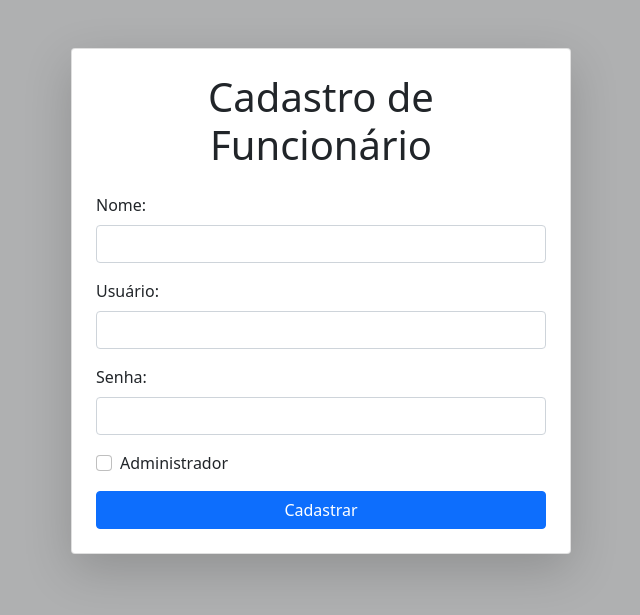
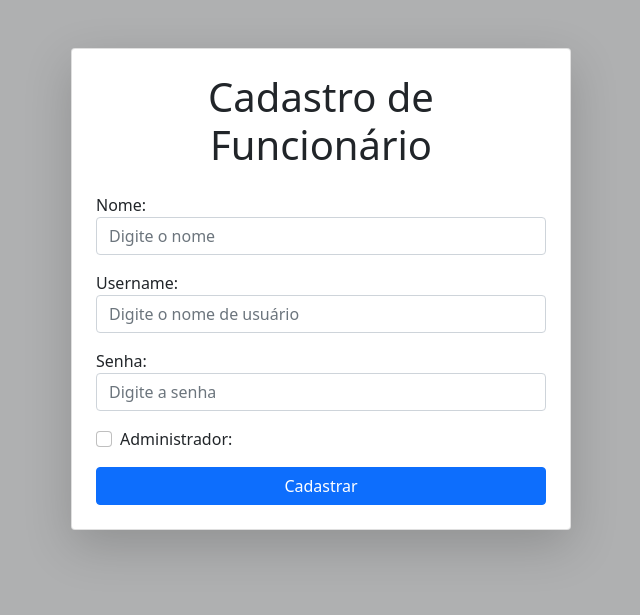
Before and after one commit to rodrigotmo/fullstack1-hotel-manager, a Django app: page /funcionarios/cadastro in a window 1280 px wide. Shown: the part 72-687 px from the top of the page, without its empty margins (319-959 px from the left). Run offline with Django 5.2, Linux system fonts and the light colour scheme; a user stored in the database is signed in; some libraries are stand-ins or nearby versions.

Commit message:
Adicionando django forms no cadastro de funcionario

```diff
--- /dev/null
+++ b/funcionarios/forms.py
@@ -0,0 +1,25 @@
+# forms.py
+from django import forms
+from django.contrib.auth.forms import UserCreationForm
+from .models import Funcionario  # ou use get_user_model() se for customizado
+
+class FuncionarioForm(forms.ModelForm):
+    senha = forms.CharField(
+        label='Senha',
+        required=False,
+        widget=forms.PasswordInput(attrs={'class': 'form-control', 'placeholder': 'Digite a senha'})
+    )
+    administrador = forms.BooleanField(
+        label='Administrador',
+        required=False,
+        widget=forms.CheckboxInput(attrs={'class': 'form-check-input'})
+    )
+
+    class Meta:
+        model = Funcionario
+        fields = ['nome', 'username', 'senha', 'administrador']
+
+        widgets = {
+            'nome': forms.TextInput(attrs={'class': 'form-control', 'placeholder': 'Digite o nome'}),
+            'username': forms.TextInput(attrs={'class': 'form-control', 'placeholder': 'Digite o nome de usuário'}),
+        }
--- a/funcionarios/templates/funcionario/cadastro.html
+++ b/funcionarios/templates/funcionario/cadastro.html
@@ -4,30 +4,36 @@
 <div class="container mt-5">
     <div class="card shadow-lg p-4" style="max-width: 500px; width: 100%; margin: 0 auto;">
 
-        <form action="{% if funcionario %}{% url 'editar_funcionario' funcionario.id %}{% else %}{% url 'cadastrar_funcionario' %}{% endif %}" method="post">
+        <form method="post" action="{% if funcionario %}{% url 'editar_funcionario' funcionario.id %}{% else %}{% url 'cadastrar_funcionario' %}{% endif %}">
             {% csrf_token %}
             <h1 class="text-center mb-4">
                 {% if funcionario %}Edição de Funcionário{% else %}Cadastro de Funcionário{% endif %}
             </h1>
 
+            {{ form.non_field_errors }}
+
             <div class="mb-3">
-                <label for="nome" class="form-label">Nome:</label>
-                <input type="text" id="nome" name="nome" class="form-control" value="{% if funcionario %}{{ funcionario.nome }}{% endif %}" required>
+                {{ form.nome.label_tag }}
+                {{ form.nome }}
+                {{ form.nome.errors }}
             </div>
 
             <div class="mb-3">
-                <label for="usuario" class="form-label">Usuário:</label>
-                <input type="text" id="usuario" name="usuario" class="form-control" value="{% if funcionario %}{{ funcionario.username }}{% endif %}" required>
+                {{ form.username.label_tag }}
+                {{ form.username }}
+                {{ form.username.errors }}
             </div>
 
             <div class="mb-3">
-                <label for="senha" class="form-label">Senha:</label>
-                <input type="password" id="senha" name="senha" class="form-control" {% if not funcionario %}required{% endif %}>
+                {{ form.senha.label_tag }}
+                {{ form.senha }}
+                {{ form.senha.errors }}
             </div>
 
             <div class="mb-3 form-check">
-                <input type="checkbox" id="administrador" name="administrador" class="form-check-input" {% if funcionario and funcionario.is_staff %}checked{% endif %}>
-                <label for="administrador" class="form-check-label">Administrador</label>
+                {{ form.administrador }}
+                {{ form.administrador.label_tag }}
+                {{ form.administrador.errors }}
             </div>
 
             <div class="d-grid gap-2">
--- a/funcionarios/views.py
+++ b/funcionarios/views.py
@@ -1,12 +1,10 @@
 from django.shortcuts import render
 from funcionarios.models import Funcionario
-from django.contrib.auth import authenticate, login as auth_login, logout as auth_logout
+from django.contrib.auth import login as auth_login, logout as auth_logout
 from django.contrib import messages
-from django.db.models import Q
 from django.shortcuts import get_object_or_404, redirect, render
-from django.http import HttpResponse
+from .forms import FuncionarioForm
 
-# Create your views here.
 
 def funcionarios(request):
     if request.user.is_authenticated and request.user.is_staff:
@@ -17,70 +15,59 @@ def funcionarios(request):
         return redirect('home')
 
 def cadastrar_funcionario(request):
-    if not request.user.is_authenticated and not request.user.is_staff:
+    if not request.user.is_authenticated or not request.user.is_staff:
         messages.error(request, 'Você precisa estar logado com um usuário administrador para acessar esta página.')
         return redirect('home')
-    if request.method == 'GET':
-        return render(request, 'funcionario/cadastro.html')
-    elif request.method == 'POST':
-        username = request.POST.get('usuario')
-        password = request.POST.get('senha')
-        nome = request.POST.get('nome')
-        administrador = request.POST.get('administrador')
 
-        funcionario = Funcionario.objects.filter(username=username).first()
-        if funcionario:
-            messages.error(request, 'Usuário já cadastrado')
-            return redirect('funcionarios')
-        else:
-            if administrador == 'on':
-                is_staff = True
-            else:
-                is_staff = False
+    if request.method == 'POST':
+        form = FuncionarioForm(request.POST)
+        if form.is_valid():
+            if Funcionario.objects.filter(username=form.cleaned_data['username']).exists():
+                messages.error(request, 'Usuário já cadastrado.')
+                return redirect('funcionarios')
 
-            funcionario = Funcionario.objects.create_user(
-                username=username,
-                password=password,
-                nome=nome,
-                is_staff=is_staff
+            funcionario = Funcionario(
+                username=form.cleaned_data['username'],
+                nome=form.cleaned_data['nome'],
+                is_staff=form.cleaned_data['administrador']
             )
+            funcionario.set_password(form.cleaned_data['senha'])
             funcionario.save()
             messages.success(request, 'Usuário cadastrado com sucesso.')
             return redirect('funcionarios')
+    else:
+        form = FuncionarioForm()
 
-def editar_funcionario(request,id):
-    if not request.user.is_authenticated and not request.user.is_staff:
+    return render(request, 'funcionario/cadastro.html', {'form': form})
+
+
+def editar_funcionario(request, id):
+    if not request.user.is_authenticated or not request.user.is_staff:
         messages.error(request, 'Você precisa estar logado com um usuário administrador para acessar esta página.')
         return redirect('home')
 
     funcionario = get_object_or_404(Funcionario, id=id)
-    if request.method == 'GET':
-        return render(request, 'funcionario/cadastro.html', {'funcionario': funcionario})
 
-    elif request.method == 'POST':
-        nome = request.POST.get('nome')
-        username = request.POST.get('usuario')
-        password = request.POST.get('senha')
-        administrador = 'administrador' in request.POST
+    if request.method == 'POST':
+        form = FuncionarioForm(request.POST, instance=funcionario)
+        if form.is_valid():
+            username = form.cleaned_data['username']
+            if Funcionario.objects.exclude(id=id).filter(username=username).exists():
+                messages.error(request, 'Usuário já cadastrado.')
+                return redirect('editar_funcionario', id=id)
 
-        outro_funcionario = Funcionario.objects.exclude(id=id).filter(username=username).first()
-        if outro_funcionario:
-            messages.error(request, 'Usuário já cadastrado')
-            return redirect('editar_funcionario', id=id)
+            funcionario.nome = form.cleaned_data['nome']
+            funcionario.username = username
+            funcionario.is_staff = form.cleaned_data['administrador']
+            if form.cleaned_data['senha']:
+                funcionario.set_password(form.cleaned_data['senha'])
+            funcionario.save()
+            messages.success(request, 'Funcionário atualizado com sucesso!')
+            return redirect('funcionarios')
+    else:
+        form = FuncionarioForm(instance=funcionario, initial={'administrador': funcionario.is_staff})
 
-        if nome and username:
-            funcionario.nome = nome
-            funcionario.username = username
-            if password:
-                funcionario.set_password(password)
-            funcionario.is_staff = administrador
-            funcionario.save()
-
-            messages.success(request, "Funcionário atualizado com sucesso!")
-            return redirect('funcionarios')
-        else:
-            messages.error(request, "Nome e Usuário são obrigatórios!")
-            return redirect('editar_funcionario', id=id)
+    return render(request, 'funcionario/cadastro.html', {'form': form, 'funcionario': funcionario})
 
 def desativar_funcionario(request, id):
     if not request.user.is_authenticated and not request.user.is_staff:
```
Also changed, not shown: db.sqlite3.
